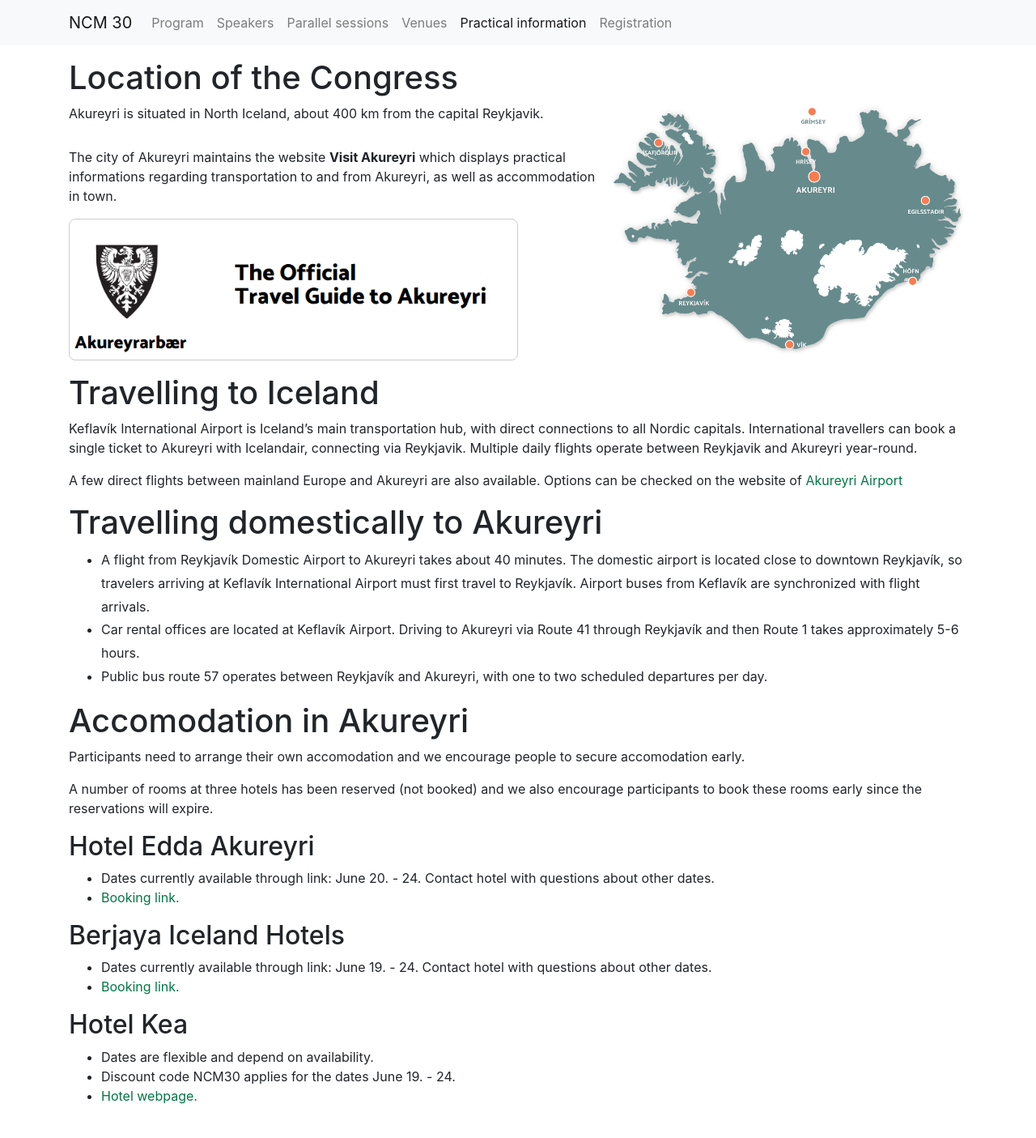
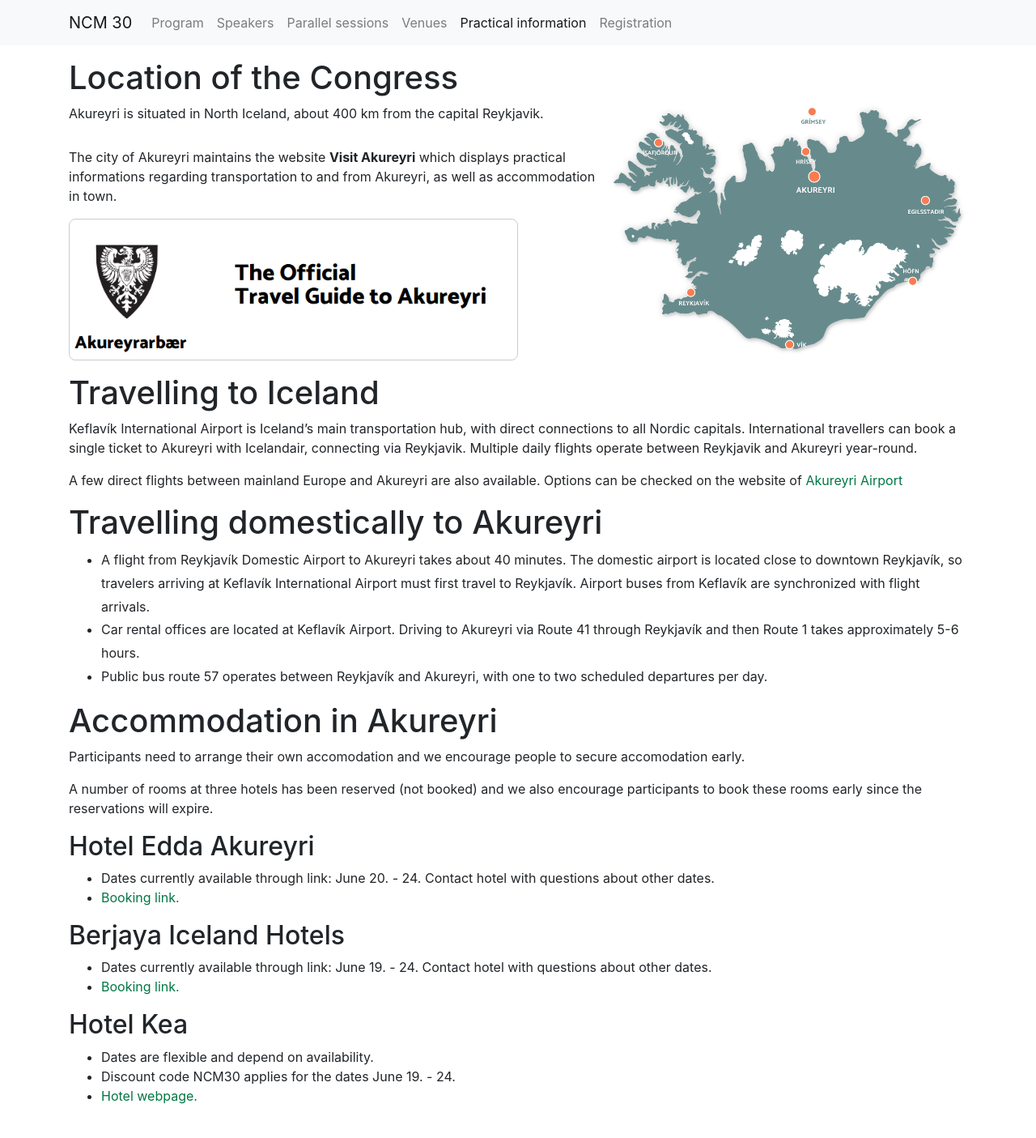
Before and after one commit to IslenskaStaerdfraedafelagid/ncm30-website, a Jekyll site: the page built from info/index.md, in a window 1280 px wide. Shown: the whole page at 81% size. Built offline with Jekyll 4.4.1, drawn with Linux system fonts in a browser that asks for light colours; our own code applies the rules of GitHub Pages for plain Markdown files.

Commit message:
Update index.md

```diff
--- a/info/index.md
+++ b/info/index.md
@@ -50,7 +50,7 @@ A few direct flights between mainland Europe and Akureyri are also available. Op
   </li>
 </ul>
 
-# Accomodation in Akureyri
+# Accommodation in Akureyri
 Participants need to arrange their own accomodation and we encourage people to secure accomodation early.
 
 A number of rooms at three hotels has been reserved (not booked) and we also encourage participants to book these rooms early since the reservations will expire.
```
